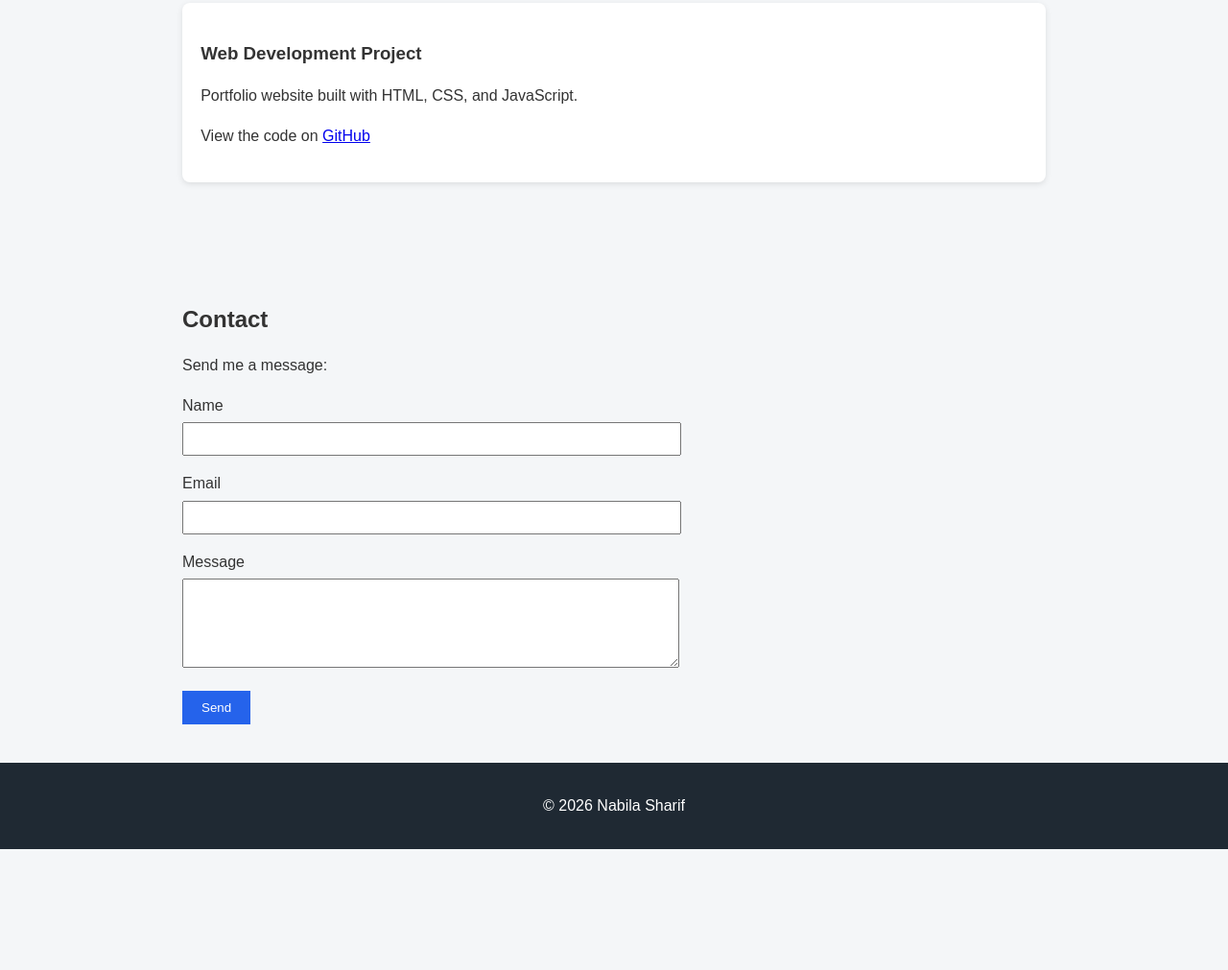
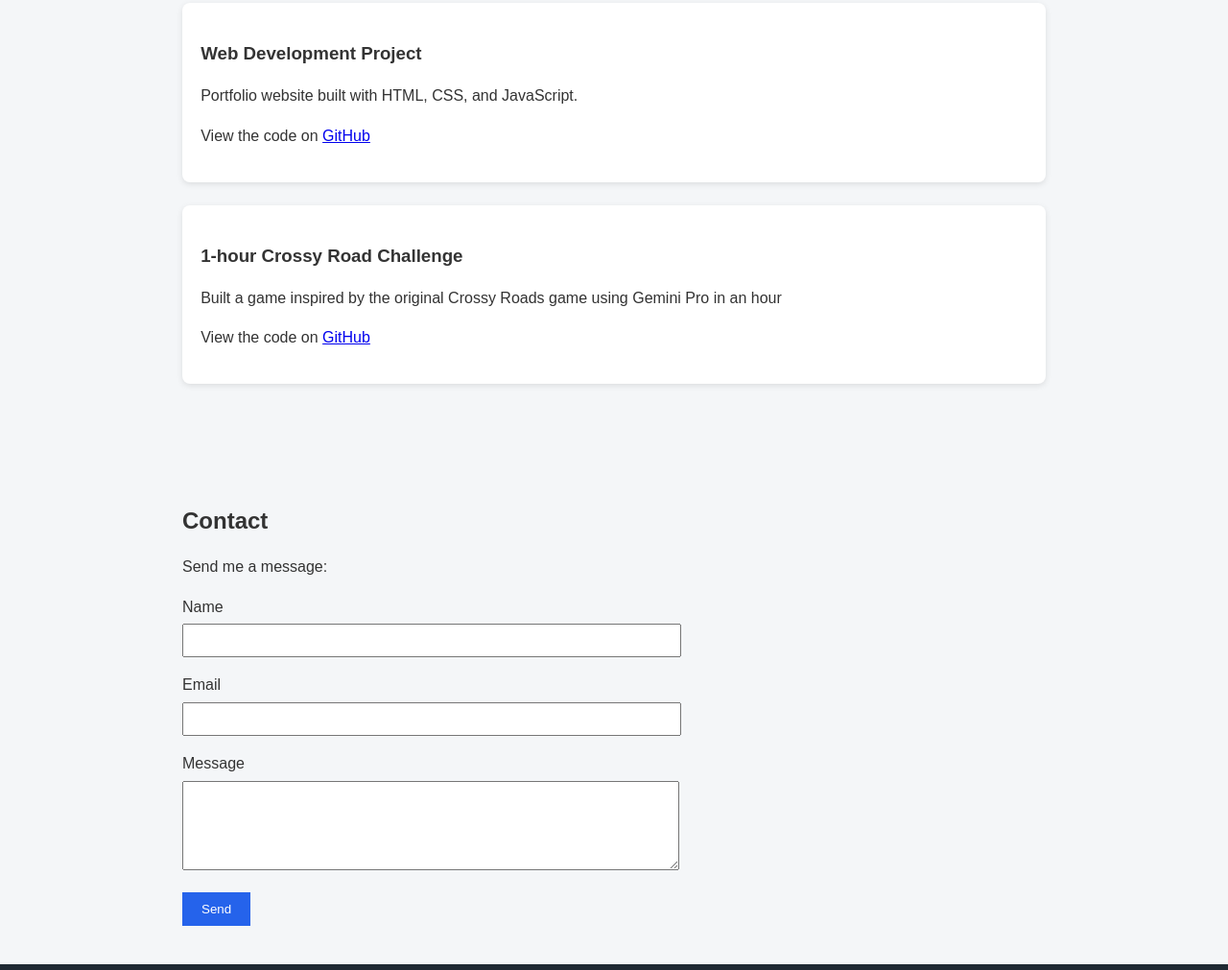
Before and after one commit to nabilasharif22/nabilasharif.github.io, a plain HTML site: page index.html in a window 1280 px wide. Shown: the part 1013-2024 px from the top of the page at 96% size. Before the commit the page ends 1898 px from the top, so only its background shows below. Drawn offline with Linux system fonts and the light colour scheme.

Commit message:
Added Crossy Roads Project

```diff
--- a/index.html
+++ b/index.html
@@ -63,6 +63,16 @@
                 </a>
             </p>
         </div>
+        <div class="project">
+            <h3>1-hour Crossy Road Challenge</h3>
+            <p>Built a game inspired by the original Crossy Roads game using Gemini Pro in an hour</p>
+            <p>
+                View the code on
+                <a href="https://github.com/nabilasharif22/1-hour-crossy-road-with-AI-challenge.git" target="_blank">
+                    GitHub
+                </a>
+            </p>
+        </div>
     </section>
 
     <!-- CONTACT -->
```
